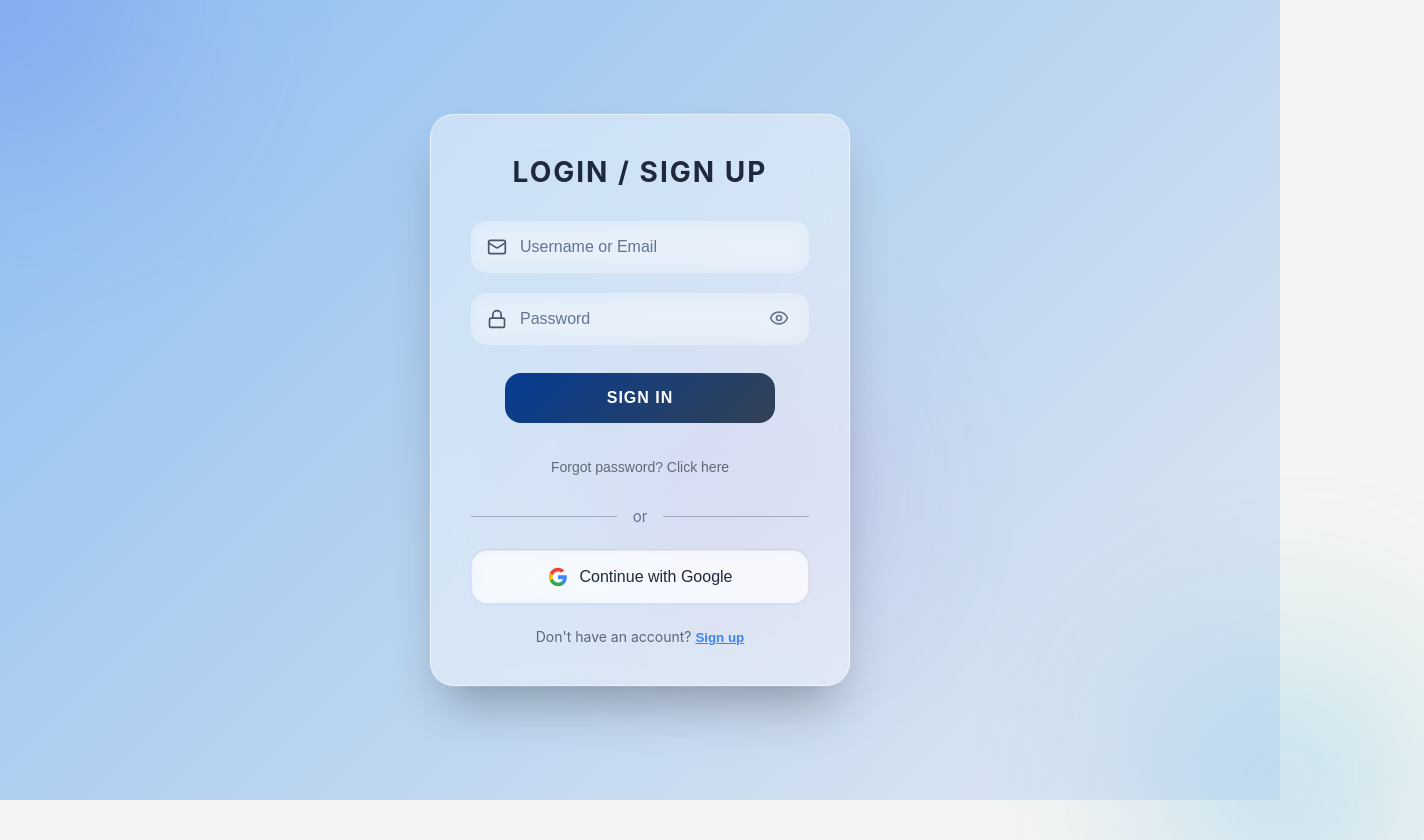
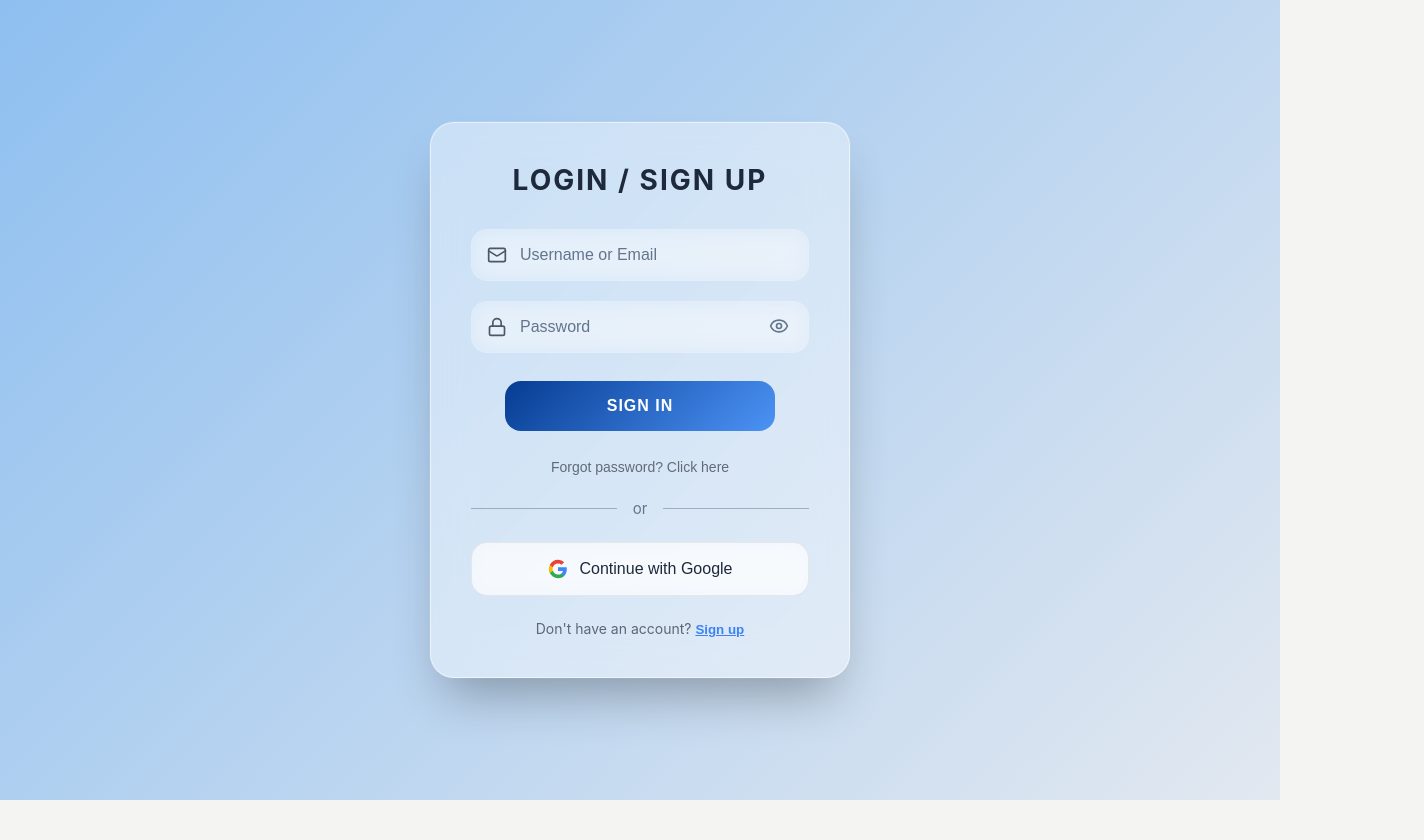
Before and after one commit to Developed-by-Pratik/SaaS_Frontend, a React (Vite) app: page /auth in a window 1280 px wide. Shown: the top 840 px of the page, 1424 px wide, since content can reach past the window. After the commit the page ends 800 px from the top, so only its background shows below. Built offline with nearby package versions, Linux system fonts and the light colour scheme.

Commit message:
Added Protected Route To /home

```diff
--- a/src/App.jsx
+++ b/src/App.jsx
@@ -1,33 +1,51 @@
 import AuthPage from "./components/AuthPage.jsx";
 import Home from "./pages/Home.jsx";
-import SetNewPasswordForm from "./components/SetNewPasswordForm.jsx";
-import { useSearchParams } from "react-router-dom";
+import "./App.css";
+
+import { useState, useEffect } from "react";
 import { ToastProvider } from "./components/ToastProvider.jsx";
-import { BrowserRouter as Router, Routes, Route, useLocation } from "react-router-dom";
-import React from "react";
-import "./App.css";
+import { BrowserRouter as Router, Routes, Route, useLocation, Navigate } from "react-router-dom";
+
+import ProtectedRoutes from "./components/ProtectedRoutes.jsx";
+import NewPassword from "./components/NewPassword.jsx";
 
 function ResetPasswordRoute() {
   const location = useLocation();
   const params = new URLSearchParams(location.search);
-  const oobCode = params.get("oobCode"); // Firebase param
+  const oobCode = params.get("oobCode");
   if (oobCode) {
-    return <SetNewPasswordForm token={oobCode} />;
+    return <NewPassword token={oobCode} />;
   }
   return <AuthPage type="reset" />;
 }
 
 function App() {
+
+  const [authToken, setAuthToken] = useState(localStorage.getItem('token'));
+
+  useEffect(() => {
+    const handleStorage = () => {
+      setAuthToken(localStorage.getItem('token'));
+    };
+    window.addEventListener('storage', handleStorage);
+    return () => window.removeEventListener('storage', handleStorage);
+  }, []);
+
   return (
     <ToastProvider>
       <Router>
         <div className="App">
           <Routes>
+
+            <Route path="/*" element={<Navigate to="/auth" />}/>
+            <Route path="/auth" element={<AuthPage type="auth" />} />
             <Route path="/reset-password" element={<ResetPasswordRoute />} />
-            <Route path="/reset-password/:token" element={<SetNewPasswordForm />} />
-            <Route path="/auth" element={<AuthPage type="auth" />} />
-            <Route path="/home" element={<Home />} />
-            <Route path="/*" element={<AuthPage type="auth" />} />
+            <Route path="/reset-password/:token" element={<NewPassword />} />
+
+            <Route element={<ProtectedRoutes token={authToken}/>}>
+              <Route path="/home" element={<Home />} />
+            </Route>
+
           </Routes>
         </div>
       </Router>
--- a/src/components/AuthPage.css
+++ b/src/components/AuthPage.css
@@ -7,43 +7,7 @@
   padding: 20px;
   position: relative;
   scroll-behavior: smooth;
-  /* overflow: hidden; */
-}
-
-.background-blur {
-  position: absolute;
-  border-radius: 50%;
-  filter: blur(100px);
-  opacity: 0.3;
-  animation: float 6s ease-in-out infinite;
-}
-
-.blur-1 {
-  width: 300px;
-  height: 300px;
-  background: linear-gradient(45deg, #3b82f6, #8b5cf6);
-  top: -150px;
-  left: -150px;
-  animation-delay: 0s;
-}
-
-.blur-2 {
-  width: 250px;
-  height: 250px;
-  background: linear-gradient(45deg, #06b6d4, #3b82f6);
-  bottom: -125px;
-  right: -125px;
-  animation-delay: 2s;
-}
-
-.blur-3 {
-  width: 200px;
-  height: 200px;
-  background: linear-gradient(45deg, #8b5cf6, #ec4899);
-  top: 50%;
-  left: 50%;
-  transform: translate(-50%, -50%);
-  animation-delay: 4s;
+  overflow: hidden;
 }
 
 @keyframes float {
@@ -62,6 +26,7 @@
   border: 1px solid rgba(255, 255, 255, 0.534);
   border-radius: 24px;
   padding: 40px;
+  height: 100%;
   width: 100%;
   max-width: 420px;
   box-shadow: 0 30px 50px -15px rgba(0, 0, 0, 0.3), 0 0 0 1px rgba(255, 255, 255, 0.1);
@@ -149,22 +114,19 @@
   width: 80%;
   margin-left: 10%;
   padding: 16px;
-  background: linear-gradient(135deg, #063c92 0%, #334155 100%);
+  background: linear-gradient(135deg, #063c92 0%, #4c93f5 100%);
   color: white;
   border: none;
   border-radius: 16px;
   font-size: 16px;
   font-weight: 600;
   cursor: pointer;
-  transition: all 0.3s ease;
   margin-top: 8px;
   letter-spacing: 1px;
 }
 
 .auth-button:hover:not(:disabled) {
-  background: linear-gradient(135deg, #334155 0%,  #063c92 100%);
-  transform: translateY(-2px);
-  transition: all 0.5s ease;
+  background: linear-gradient(315deg, #063c92 0%, #4c93f5 100%);
   box-shadow: 0 10px 25px -5px rgba(0, 0, 0, 0.2);
 }
 
@@ -180,7 +142,6 @@
   font-size: 14px;
   cursor: pointer;
   text-align: center;
-  padding: 8px;
   border-radius: 8px;
   transition: color 0.2s ease;
   margin-top: 8px;
@@ -217,7 +178,7 @@
   backdrop-filter: blur(10px);
   border: 0.1px solid rgba(163, 162, 162, 0.2);
   border-radius: 16px;
-  box-shadow: 0 0 0 1px rgba(59, 130, 246, 0.1);
+  box-shadow: 0 0 0 0.1px rgba(59, 130, 246, 0.1);
   font-size: 16px;
   color: #1e293b;
   cursor: pointer;
--- a/src/components/AuthPage.jsx
+++ b/src/components/AuthPage.jsx
@@ -1,22 +1,17 @@
-"use client"
-
 import SignInUpForm from "./SignInUpForm";
-import ResetPasswordForm from "./ResetPasswordForm";
+import ResetPassword from "./ResetPassword";
 import "./AuthPage.css";
 
 const AuthPage = ({ type }) => {
   return (
     <div className="auth-container">
-      <div className="background-blur blur-1"></div>
-      <div className="background-blur blur-2"></div>
-      <div className="background-blur blur-3"></div>
       <div className="auth-card">
         <div className="auth-header">
           <h1 className="auth-title">
             {type === "reset" ? "RESET PASSWORD" : "LOGIN / SIGN UP"}
           </h1>
         </div>
-        {type === "reset" ? <ResetPasswordForm /> : <SignInUpForm />}
+        {type === "reset" ? <ResetPassword /> : <SignInUpForm />}
       </div>
     </div>
   );
--- a/src/components/SetNewPasswordForm.jsx
+++ b/src/components/NewPassword.jsx
@@ -7,7 +7,7 @@ import { Lock } from "lucide-react";
 import { useToast } from "./ToastProvider";
 import "./AuthPage.css";
 
-const SetNewPasswordForm = () => {
+const NewPassword = () => {
   const { token: paramToken } = useParams();
   const location = useLocation();
   const { showToast } = useToast();
@@ -130,4 +130,4 @@ const SetNewPasswordForm = () => {
   );
 };
 
-export default SetNewPasswordForm;
+export default NewPassword;
--- /dev/null
+++ b/src/components/ProtectedRoutes.jsx
@@ -0,0 +1,10 @@
+import { Outlet, Navigate } from "react-router-dom";
+
+function ProtectedRoutes({ token }) {
+  const isAuthenticated = !!token;
+  return (
+    isAuthenticated ? <Outlet /> : <Navigate to="/auth" />
+  )
+}
+
+export default ProtectedRoutes;
--- a/src/components/ResetPasswordForm.jsx
+++ b/src/components/ResetPassword.jsx
@@ -5,7 +5,7 @@ import { sendPasswordResetEmail } from "firebase/auth";
 import { auth } from "../../firebase";
 import "./AuthPage.css";
 
-const ResetPasswordForm = () => {
+const ResetPassword = () => {
   const { showToast } = useToast();
   const [formData, setFormData] = useState({ email: "" });
   const [loading, setLoading] = useState(false);
@@ -52,4 +52,4 @@ const ResetPasswordForm = () => {
   );
 };
 
-export default ResetPasswordForm;
+export default ResetPassword;
--- a/src/components/SignInUpForm.jsx
+++ b/src/components/SignInUpForm.jsx
@@ -1,4 +1,3 @@
-import React from "react";
 import { useState } from "react";
 import { Eye, EyeOff, Mail, Lock, User } from "lucide-react";
 import { useToast } from "./ToastProvider";
@@ -8,11 +7,14 @@ import { signInWithGooglePopup } from "../../firebase";
 import "./AuthPage.css";
 
 const SignInUpForm = () => {
+
   const { showToast } = useToast();
   const navigate = useNavigate();
+
   const [isLogin, setIsLogin] = useState(true);
   const [showPassword, setShowPassword] = useState(false);
   const [showConfirmPassword, setShowConfirmPassword] = useState(false);
+
   const [formData, setFormData] = useState({
     email: "",
     password: "",
@@ -53,6 +55,7 @@ const SignInUpForm = () => {
       if (response.ok) {
         if (isLogin) {
           localStorage.setItem("token", data.token);
+          window.dispatchEvent(new Event('storage'));
           showToast("Login successful!", "success");
           navigate("/home");
         } else {
--- a/src/pages/Home.jsx
+++ b/src/pages/Home.jsx
@@ -2,6 +2,7 @@ import React from "react";
 import Navbar from "./Navbar";
 
 const Home = () => {
+
 	return (
 		<>
 			<Navbar />
```
Lines whose indentation alone changed are shown as unchanged.
